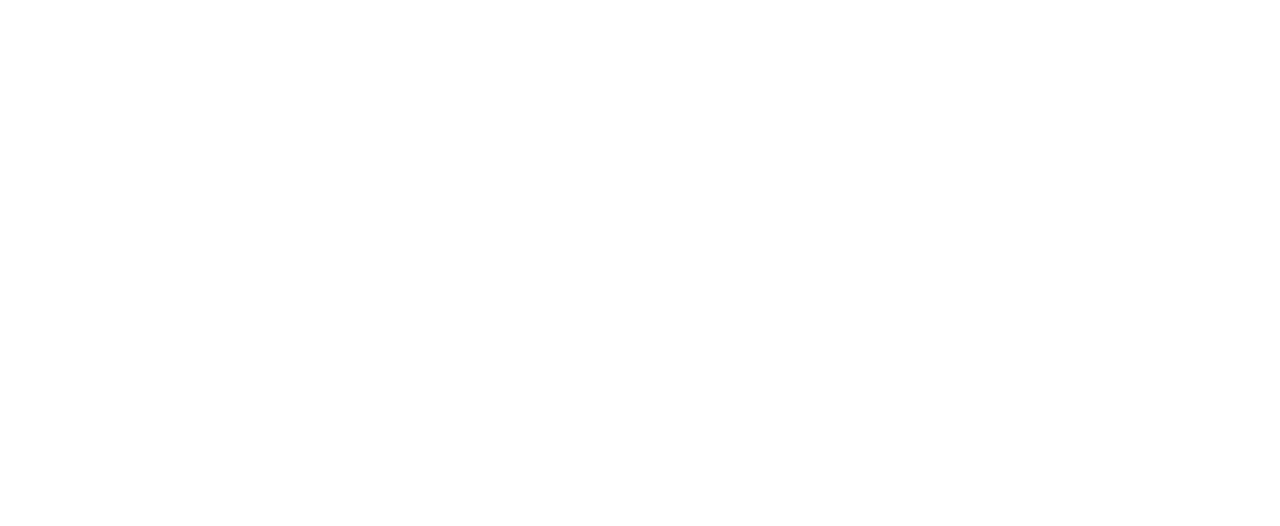
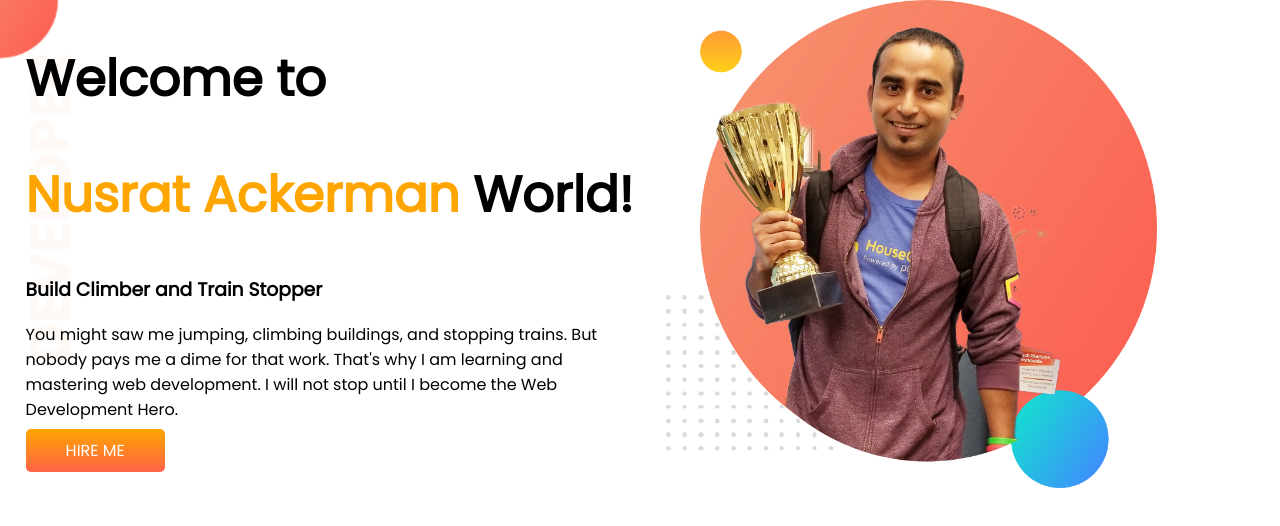
Before and after one commit to nusrat-git/developer-portfolio, a plain HTML site: page index.html in a window 1280 px wide. Drawn offline with Linux system fonts and the light colour scheme.

Commit message:
top banner added

```diff
--- a/index.html
+++ b/index.html
@@ -1,13 +1,33 @@
 <!DOCTYPE html>
 <html lang="en">
+
 <head>
     <meta charset="UTF-8">
     <meta http-equiv="X-UA-Compatible" content="IE=edge">
     <meta name="viewport" content="width=device-width, initial-scale=1.0">
     <title>Nusrat Portfolio</title>
+    <link rel="preconnect" href="https://fonts.googleapis.com">
+    <link rel="preconnect" href="https://fonts.gstatic.com" crossorigin>
+    <link href="https://fonts.googleapis.com/css2?family=Poppins&display=swap" rel="stylesheet">
     <link rel="stylesheet" href="style.css">
 </head>
+
 <body>
+   <section class="top-banner">
+    <div class="half-width">
+        <h1>Welcome to</h1>
+        <h1><span class="orange-color">Nusrat Ackerman</span> World!</h1>
+        <h3>Build Climber and Train Stopper</h3>
+        <p>You might saw me jumping, climbing buildings, and stopping trains. But nobody pays me a dime for that work.
+            That's why I am learning and mastering web development. I will not stop until I become the Web Development
+            Hero.</p>
+            <a class="link-button" target="_blank" href="https://bd.linkedin.com/company/brain-station-23?trk=similar-pages">HIRE ME</a>
+    </div>
+    <div class="half-width">
+        <img src="/images/jhankar.png" alt="">
+    </div>
 
+   </section>
 </body>
+
 </html>
--- a/style.css
+++ b/style.css
@@ -0,0 +1,38 @@
+body {
+    font-family: 'Poppins', sans-serif;
+    margin: 0;
+}
+
+h1 {
+    font-size: 50px;
+}
+
+.orange-color {
+    color: orange;
+}
+
+section {
+    display: flex;
+}
+
+.half-width {
+    width: 50%;
+    padding-left: 2%;
+}
+.half-width img{
+    width: 80%;
+}
+.link-button{
+    text-decoration: none;
+    background-image: linear-gradient(orange,tomato);
+    padding: 10px 40px;
+    border-radius: 5px;
+    color: white;
+    font-weight: 700px;
+
+}
+.top-banner{
+    background-image: url(/images/top-banner.png);
+    background-repeat: no-repeat;
+
+}
```
Also changed, not shown: images/dream-bg.png (added), images/exp-bg.png (added), images/jhankar.png (added), images/jhankar2.png (added), images/my-bg.png (added), images/my-bg2.png (added), images/top-banner.png (added), 7 other files.
